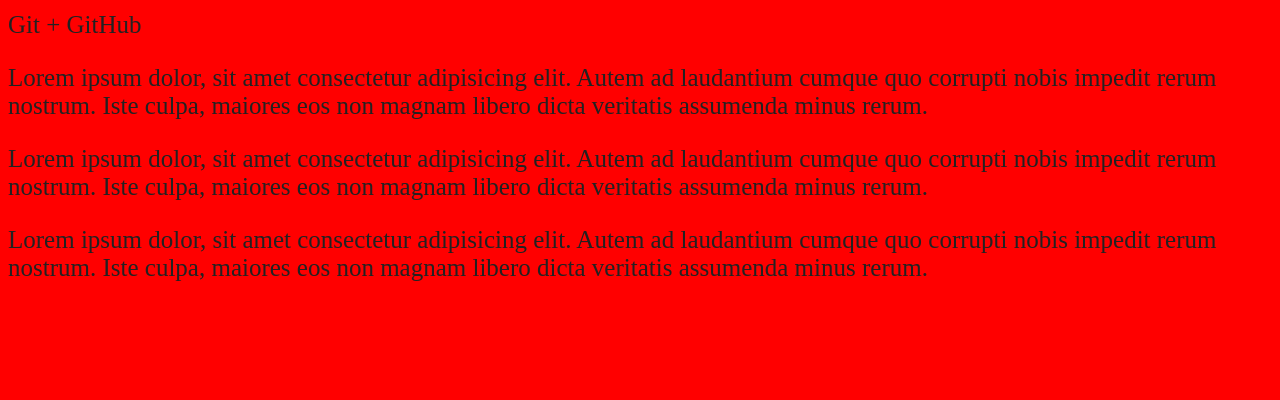
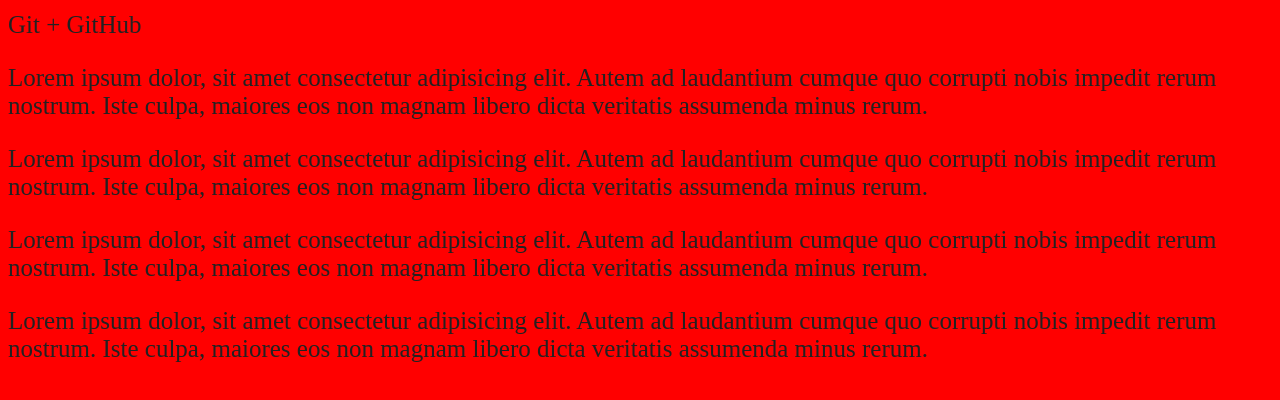
Before and after one commit to ixamp/git_test, a plain HTML site: page index.html in a window 1280 px wide. Shown: the part 108-508 px from the top of the page. Drawn offline with Linux system fonts and the light colour scheme.

Commit message:
new commet in new branch

```diff
--- a/index.html
+++ b/index.html
@@ -17,6 +17,8 @@
     rerum nostrum. Iste culpa, maiores eos non magnam libero dicta veritatis assumenda minus rerum.</p>
   <p>Lorem ipsum dolor, sit amet consectetur adipisicing elit. Autem ad laudantium cumque quo corrupti nobis impedit
     rerum nostrum. Iste culpa, maiores eos non magnam libero dicta veritatis assumenda minus rerum.</p>
+  <p>Lorem ipsum dolor, sit amet consectetur adipisicing elit. Autem ad laudantium cumque quo corrupti nobis impedit
+    rerum nostrum. Iste culpa, maiores eos non magnam libero dicta veritatis assumenda minus rerum.</p>
 </body>
 
 </html>
```
